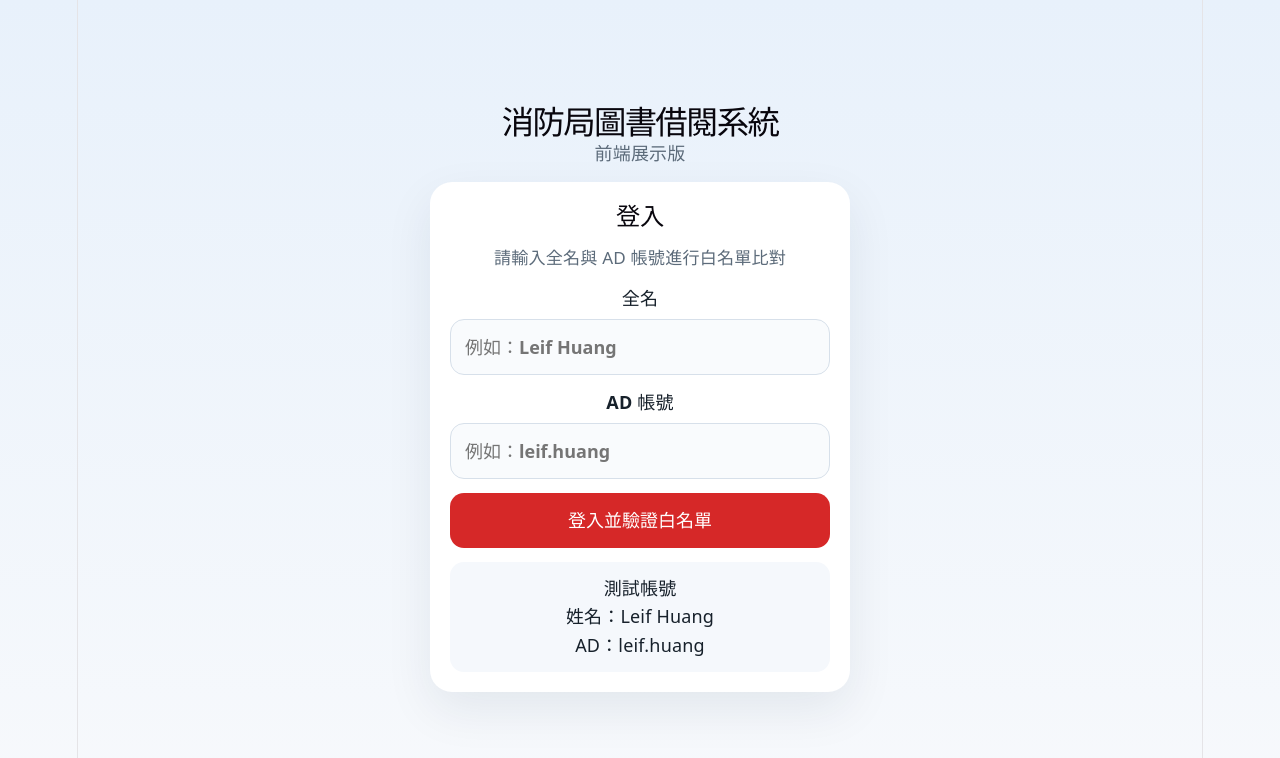
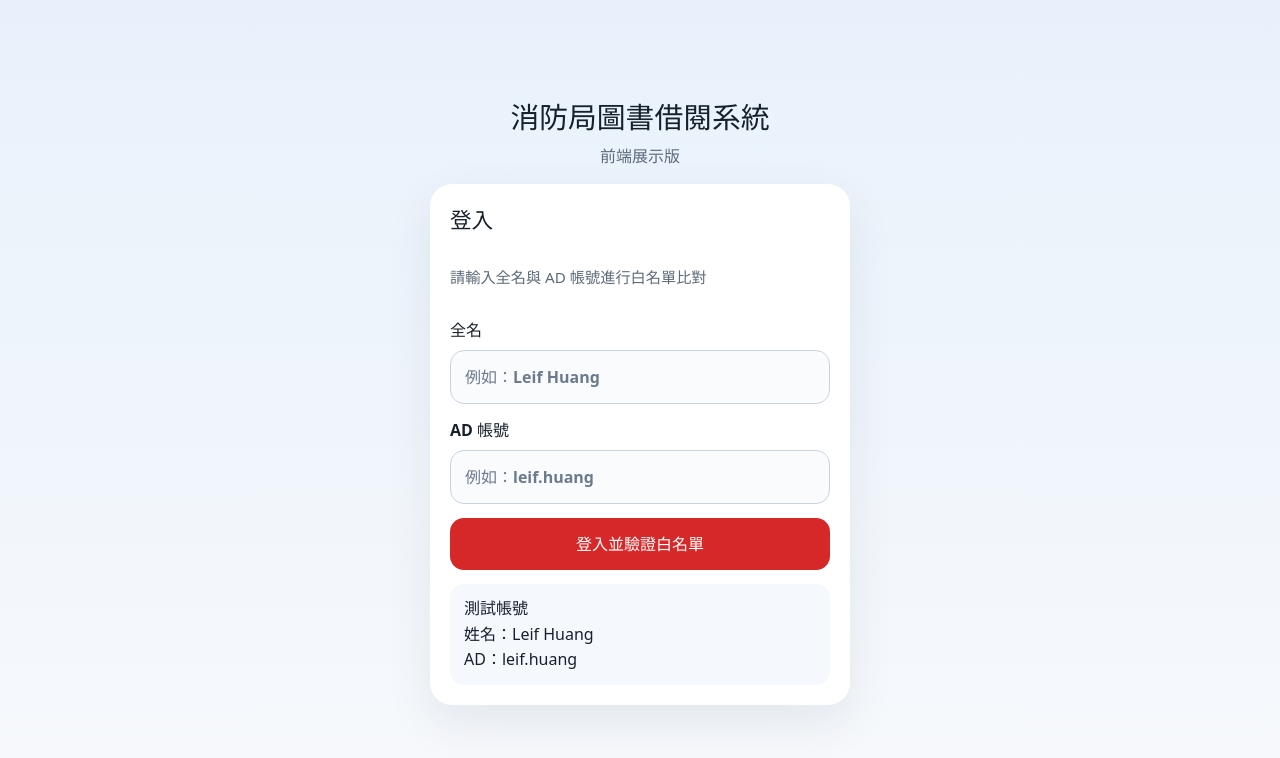
Before and after one commit to sorryxx18/fire-library-frontend, a React (Vite) app: page / in a window 1280 px wide. Shown: the top 758 px of the page. Built offline with nearby package versions, Linux system fonts and the light colour scheme.

Commit message:
fix: improve text contrast for github pages

```diff
--- a/src/App.css
+++ b/src/App.css
@@ -68,7 +68,8 @@ button.ghost {
 }
 
 .card {
-  background: #fff;
+  background: #ffffff;
+  color: #17212b;
   border-radius: 22px;
   padding: 20px;
   box-shadow: 0 18px 48px rgba(18, 38, 63, 0.08);
@@ -97,10 +98,15 @@ label {
 
 input {
   width: 100%;
-  border: 1px solid #d7e0ea;
+  border: 1px solid #c8d4e0;
   border-radius: 14px;
   padding: 14px;
   background: #f9fbfd;
+  color: #17212b;
+}
+
+input::placeholder {
+  color: #6b7a8c;
 }
 
 .hint {
@@ -115,6 +121,7 @@ input {
 
 .demo-box {
   background: #f5f8fc;
+  color: #17212b;
   border-radius: 14px;
   padding: 12px 14px;
   line-height: 1.6;
@@ -160,6 +167,7 @@ input {
 
 .record-item {
   background: #f7f9fc;
+  color: #17212b;
   border-radius: 14px;
   padding: 14px;
   line-height: 1.6;
--- a/src/index.css
+++ b/src/index.css
@@ -1,111 +1,30 @@
 :root {
-  --text: #6b6375;
-  --text-h: #08060d;
-  --bg: #fff;
-  --border: #e5e4e7;
-  --code-bg: #f4f3ec;
-  --accent: #aa3bff;
-  --accent-bg: rgba(170, 59, 255, 0.1);
-  --accent-border: rgba(170, 59, 255, 0.5);
-  --social-bg: rgba(244, 243, 236, 0.5);
-  --shadow:
-    rgba(0, 0, 0, 0.1) 0 10px 15px -3px, rgba(0, 0, 0, 0.05) 0 4px 6px -2px;
-
-  --sans: system-ui, 'Segoe UI', Roboto, sans-serif;
-  --heading: system-ui, 'Segoe UI', Roboto, sans-serif;
-  --mono: ui-monospace, Consolas, monospace;
-
-  font: 18px/145% var(--sans);
-  letter-spacing: 0.18px;
-  color-scheme: light dark;
-  color: var(--text);
-  background: var(--bg);
+  font-family: 'Noto Sans TC', system-ui, sans-serif;
+  line-height: 1.5;
+  font-weight: 400;
+  color: #17212b;
+  background: #eef3f8;
   font-synthesis: none;
   text-rendering: optimizeLegibility;
   -webkit-font-smoothing: antialiased;
   -moz-osx-font-smoothing: grayscale;
-
-  @media (max-width: 1024px) {
-    font-size: 16px;
-  }
 }
 
-@media (prefers-color-scheme: dark) {
-  :root {
-    --text: #9ca3af;
-    --text-h: #f3f4f6;
-    --bg: #16171d;
-    --border: #2e303a;
-    --code-bg: #1f2028;
-    --accent: #c084fc;
-    --accent-bg: rgba(192, 132, 252, 0.15);
-    --accent-border: rgba(192, 132, 252, 0.5);
-    --social-bg: rgba(47, 48, 58, 0.5);
-    --shadow:
-      rgba(0, 0, 0, 0.4) 0 10px 15px -3px, rgba(0, 0, 0, 0.25) 0 4px 6px -2px;
-  }
-
-  #social .button-icon {
-    filter: invert(1) brightness(2);
-  }
+html,
+body,
+#root {
+  margin: 0;
+  min-height: 100%;
+  width: 100%;
 }
 
 body {
-  margin: 0;
+  min-width: 320px;
+  background: linear-gradient(180deg, #e8f1fb 0%, #f7f9fc 100%);
+  color: #17212b;
 }
 
-#root {
-  width: 1126px;
-  max-width: 100%;
-  margin: 0 auto;
-  text-align: center;
-  border-inline: 1px solid var(--border);
-  min-height: 100svh;
-  display: flex;
-  flex-direction: column;
-  box-sizing: border-box;
+a {
+  color: inherit;
+  text-decoration: none;
 }
-
-h1,
-h2 {
-  font-family: var(--heading);
-  font-weight: 500;
-  color: var(--text-h);
-}
-
-h1 {
-  font-size: 56px;
-  letter-spacing: -1.68px;
-  margin: 32px 0;
-  @media (max-width: 1024px) {
-    font-size: 36px;
-    margin: 20px 0;
-  }
-}
-h2 {
-  font-size: 24px;
-  line-height: 118%;
-  letter-spacing: -0.24px;
-  margin: 0 0 8px;
-  @media (max-width: 1024px) {
-    font-size: 20px;
-  }
-}
-p {
-  margin: 0;
-}
-
-code,
-.counter {
-  font-family: var(--mono);
-  display: inline-flex;
-  border-radius: 4px;
-  color: var(--text-h);
-}
-
-code {
-  font-size: 15px;
-  line-height: 135%;
-  padding: 4px 8px;
-  background: var(--code-bg);
-}
```
